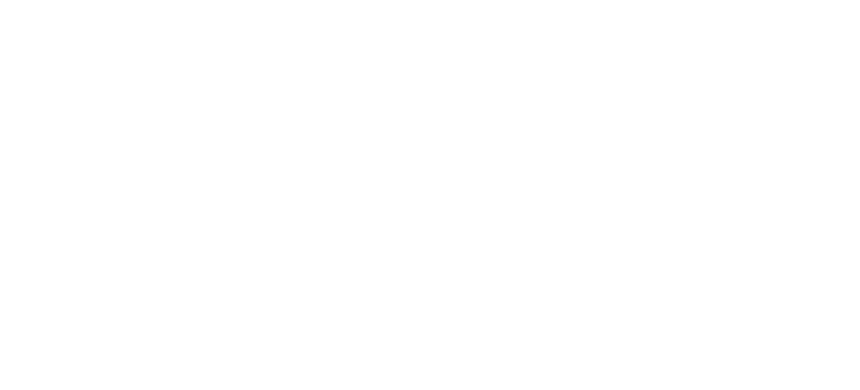
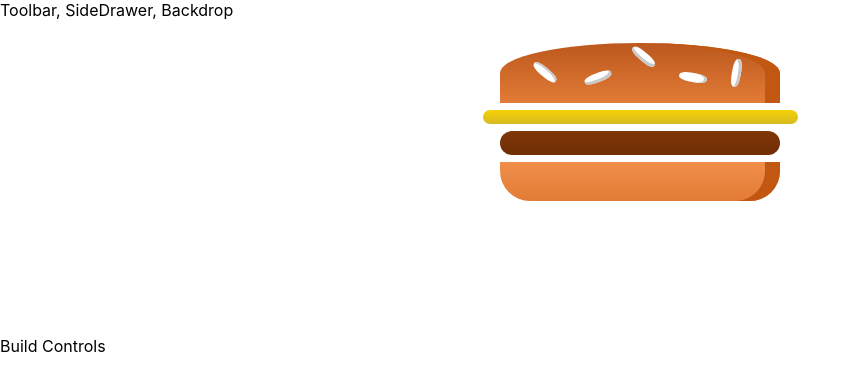
Before and after one commit to RichMans96/burger-builder, a React (Create React App) app: page / in a window 1280 px wide. Shown: the top 390 px of the page, without its empty margins (0-860 px from the left). Built offline with nearby package versions, Linux system fonts and the light colour scheme.

Commit message:
created the base of the app

```diff
--- a/src/App.css
+++ /dev/null
@@ -1,38 +0,0 @@
-.App {
-  text-align: center;
-}
-
-.App-logo {
-  height: 40vmin;
-  pointer-events: none;
-}
-
-@media (prefers-reduced-motion: no-preference) {
-  .App-logo {
-    animation: App-logo-spin infinite 20s linear;
-  }
-}
-
-.App-header {
-  background-color: #282c34;
-  min-height: 100vh;
-  display: flex;
-  flex-direction: column;
-  align-items: center;
-  justify-content: center;
-  font-size: calc(10px + 2vmin);
-  color: white;
-}
-
-.App-link {
-  color: #61dafb;
-}
-
-@keyframes App-logo-spin {
-  from {
-    transform: rotate(0deg);
-  }
-  to {
-    transform: rotate(360deg);
-  }
-}
--- a/src/App.js
+++ b/src/App.js
@@ -1,8 +1,17 @@
-import React from "react";
-import "./App.css";
+import React, { Component } from "react";
+import Layout from "./components/Layout/Layout";
+import BurgerBuilder from "./components/BurgerBuilder/BurgerBuilder";
 
-function App() {
-  return <div className="App"></div>;
+class App extends Component {
+  render() {
+    return (
+      <div>
+        <Layout>
+          <BurgerBuilder />
+        </Layout>
+      </div>
+    );
+  }
 }
 
 export default App;
--- /dev/null
+++ b/src/components/Burger/Burger.css
@@ -0,0 +1,30 @@
+.Burger {
+  width: 100%;
+  height: 250px;
+  margin: auto;
+  overflow: scroll;
+  text-align: center;
+  font-weight: bold;
+  font-size: 1.2rem;
+}
+
+@media (min-width: 1000px) and (min-height: 700px) {
+  .Burger {
+    width: 700px;
+    height: 600px;
+  }
+}
+
+@media (min-width: 500px) and (min-height: 401px) {
+  .Burger {
+    width: 450px;
+    height: 400px;
+  }
+}
+
+@media (min-width: 500px) and (min-height: 400px) {
+  .Burger {
+    width: 350px;
+    height: 300px;
+  }
+}
--- /dev/null
+++ b/src/components/Burger/Burger.jsx
@@ -0,0 +1,17 @@
+import React from "react";
+
+import BurgerIngredient from "./BurgerIngredient/BurgerIngredient";
+import "./Burger.css";
+
+const Burger = (props) => {
+  return (
+    <div className="Burger">
+      <BurgerIngredient type="bread-top" />
+      <BurgerIngredient type="cheese" />
+      <BurgerIngredient type="meat" />
+      <BurgerIngredient type="bread-bottom" />
+    </div>
+  );
+};
+
+export default Burger;
--- /dev/null
+++ b/src/components/Burger/BurgerIngredient/BurgerIngredient.css
@@ -0,0 +1,113 @@
+.BreadBottom {
+    height: 13%;
+    width: 80%;
+    background: linear-gradient(#F08E4A, #e27b36);
+    border-radius: 0 0 30px 30px;
+    box-shadow: inset -15px 0 #c15711;
+    margin: 2% auto;
+}
+
+.BreadTop {
+    height: 20%;
+    width: 80%;
+    background: linear-gradient(#bc581e, #e27b36);
+    border-radius: 50% 50% 0 0;
+    box-shadow: inset -15px 0 #c15711;
+    margin: 2% auto;
+    position: relative;
+}
+
+.Seeds1 {
+    width: 10%;
+    height: 15%;
+    position: absolute;
+    background-color: white;
+    left: 30%;
+    top: 50%;
+    border-radius: 40%;
+    transform: rotate(-20deg);
+    box-shadow: inset -2px -3px #c9c9c9;
+}
+
+.Seeds1:after {
+    content: "";
+    width: 100%;
+    height: 100%;
+    position: absolute;
+    background-color: white;
+    left: -170%;
+    top: -260%;
+    border-radius: 40%;
+    transform: rotate(60deg);
+    box-shadow: inset -1px 2px #c9c9c9;
+  }
+
+.Seeds1:before {
+    content: "";
+    width: 100%;
+    height: 100%;
+    position: absolute;
+    background-color: white;
+    left: 180%;
+    top: -50%;
+    border-radius: 40%;
+    transform: rotate(60deg);
+    box-shadow: inset -1px -3px #c9c9c9;
+  }
+
+  .Seeds2 {
+    width: 10%;
+    height: 15%;
+    position: absolute;
+    background-color: white;
+    left: 64%;
+    top: 50%;
+    border-radius: 40%;
+    transform: rotate(10deg);
+    box-shadow: inset -3px 0 #c9c9c9;
+  }
+
+  .Seeds2:before {
+    content: "";
+    width: 100%;
+    height: 100%;
+    position: absolute;
+    background-color: white;
+    left: 150%;
+    top: -130%;
+    border-radius: 40%;
+    transform: rotate(90deg);
+    box-shadow: inset 1px 3px #c9c9c9;
+  }
+
+
+.Meat {
+    width: 80%;
+    height: 8%;
+    background: linear-gradient(#7f3608, #702e05);
+    margin: 2% auto;
+    border-radius: 15px;
+}
+
+.Cheese {
+    width: 90%;
+    height: 4.5%;
+    margin: 2% auto;
+    background: linear-gradient(#f4d004, #d6bb22);
+    border-radius: 20px;
+}
+
+.Salad {
+    width: 85%;
+    height: 7%;
+    margin: 2% auto;
+    background: linear-gradient(#228c1d, #91ce50);
+    border-radius: 20px;
+}
+
+.Bacon {
+    width: 80%;
+    height: 3%;
+    background: linear-gradient(#bf3813, #c45e38);
+    margin: 2% auto;
+}
--- /dev/null
+++ b/src/components/Burger/BurgerIngredient/BurgerIngredient.jsx
@@ -0,0 +1,45 @@
+import React, { Component } from "react";
+import PropTypes from "prop-types";
+
+import "./BurgerIngredient.css";
+
+class BurgerIngredient extends Component {
+  render() {
+    let ingredient = null;
+
+    switch (this.props.type) {
+      case "bread-bottom":
+        ingredient = <div className="BreadBottom"></div>;
+        break;
+      case "bread-top":
+        ingredient = (
+          <div className="BreadTop">
+            <div className="Seeds1"></div>
+            <div className="Seeds2"></div>
+          </div>
+        );
+        break;
+      case "meat":
+        ingredient = <div className="Meat"></div>;
+        break;
+      case "cheese":
+        ingredient = <div className="Cheese"></div>;
+        break;
+      case "salad":
+        ingredient = <div className="Salad"></div>;
+        break;
+      case "bacon":
+        ingredient = <div className="Bacon"></div>;
+        break;
+      default:
+        ingredient = null;
+    }
+    return ingredient;
+  }
+}
+
+BurgerIngredient.propTypes = {
+  type: PropTypes.string.isRequired,
+};
+
+export default BurgerIngredient;
--- /dev/null
+++ b/src/components/BurgerBuilder/BurgerBuilder.jsx
@@ -0,0 +1,16 @@
+import React, { Component } from "react";
+import Aux from "../hoc/Auxilary";
+import Burger from "../Burger/Burger";
+
+class BurgerBuilder extends Component {
+  render() {
+    return (
+      <Aux>
+        <Burger />
+        <div>Build Controls</div>
+      </Aux>
+    );
+  }
+}
+
+export default BurgerBuilder;
--- /dev/null
+++ b/src/components/Layout/Layout.css
@@ -0,0 +1,3 @@
+.Content {
+  margin-top: 16px;
+}
--- /dev/null
+++ b/src/components/Layout/Layout.jsx
@@ -0,0 +1,14 @@
+import React from "react";
+import Aux from "../hoc/Auxilary";
+import "./Layout.css";
+
+const Layout = (props) => {
+  return (
+    <Aux>
+      <div>Toolbar, SideDrawer, Backdrop</div>
+      <main className="Content">{props.children}</main>
+    </Aux>
+  );
+};
+
+export default Layout;
--- /dev/null
+++ b/src/components/hoc/Auxilary.jsx
@@ -0,0 +1,3 @@
+const aux = (props) => props.children;
+
+export default aux;
```
